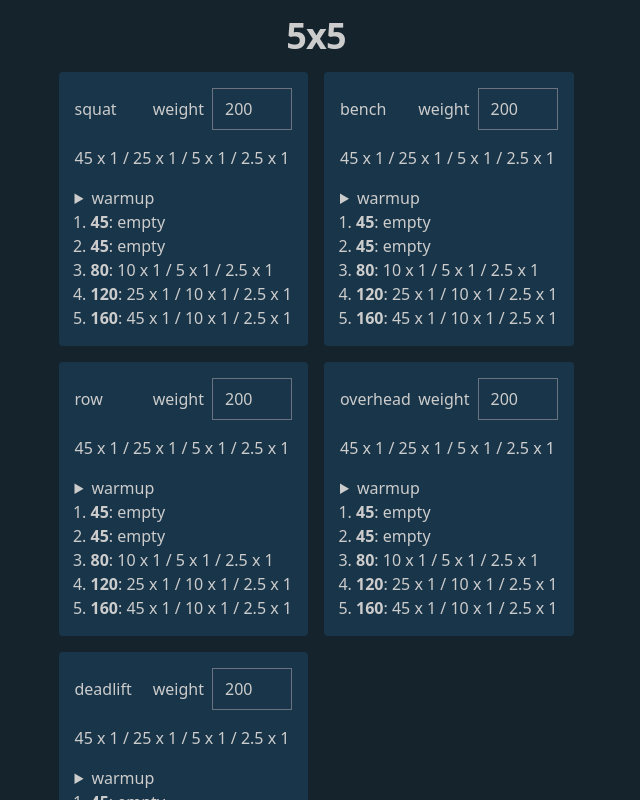
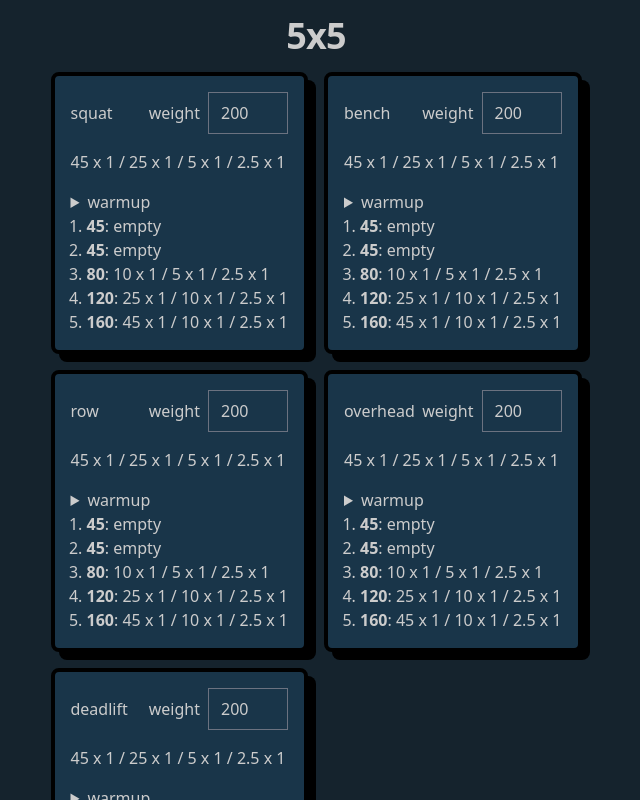
Before and after one commit to b4conjuice/5x5, a Next.js app: page / in a window 1280 px wide. Shown: the top 800 px of the page, without its empty margins (324-964 px from the left). Built offline with nearby package versions, Linux system fonts and the light colour scheme.

Commit message:
update design

```diff
--- a/src/app/warmupCalculator.tsx
+++ b/src/app/warmupCalculator.tsx
@@ -53,7 +53,7 @@ export default function WarmupCalculator({ exercise }: { exercise: string }) {
   const warmup = calculateWarmup(weight)
   if (weight === undefined) return null
   return (
-    <div className='bg-cb-blue flex flex-col gap-4 rounded p-4'>
+    <div className='bg-cb-blue flex flex-col gap-4 rounded-lg border-4 border-black p-4 shadow-[8px_8px_0_0_rgba(0,0,0,1)]'>
       <div className='flex items-center'>
         <h2 className='grow'>{exercise}</h2>
         <label className='flex items-center gap-2'>
```
